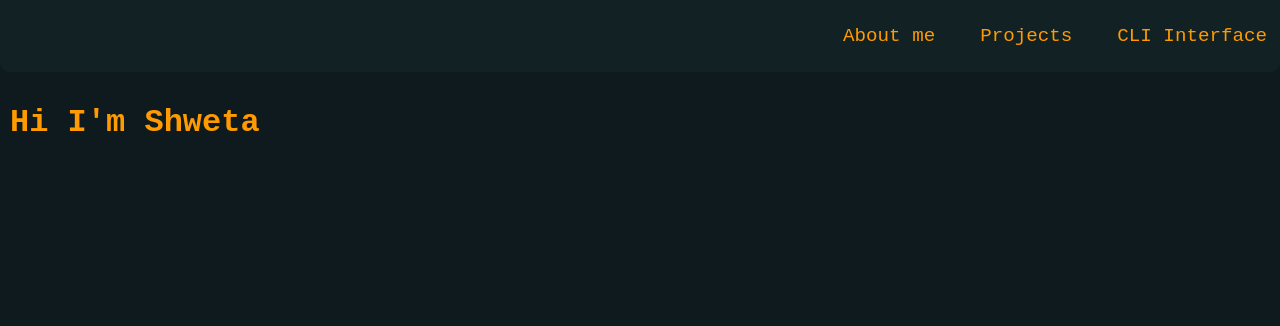
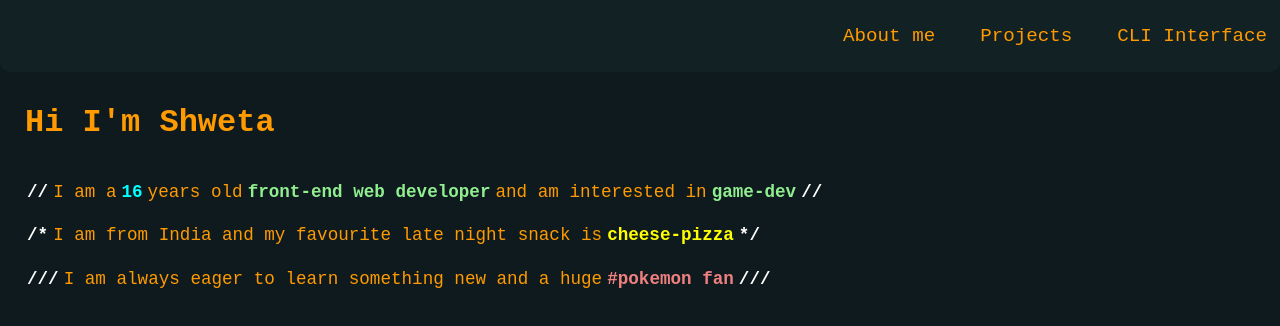
Before and after one commit to ShwetaShaw76/CLIPortfolio, a React (Vite) app: page / in a window 1280 px wide. Shown: the top 326 px of the page. Built offline with nearby package versions, Linux system fonts and the light colour scheme.

Commit message:
added colors to the texts

```diff
--- a/src/App.css
+++ b/src/App.css
@@ -44,3 +44,51 @@
 .hd p:hover::after {
   transform: scaleX(1);
 }
+
+.contents{
+    padding: 10px;
+    display: flex;
+    justify-content: flex-start;
+    flex-direction: column;
+    margin-left: 15px;
+}
+
+.contents h{
+    font-size: 2rem;
+    gap: 2px;
+}
+
+.contents p{
+    margin-bottom: 2px;
+    padding: 2px;
+    font-size: 1.1rem;
+    display: flex;
+    flex-direction: row;
+    gap: 5px;
+    align-items: center;
+}
+
+.contents p #age{
+  color: cyan;
+  font-weight: 900;
+}
+
+.contents p #grn{
+  color: lightgreen;
+  font-weight: 900;
+}
+
+.contents p #yellow{
+  color: yellow;
+  font-weight: 900;
+}
+
+.contents p #red{
+  color: lightcoral;
+  font-weight: 900;
+}
+
+.contents p #wht{
+    color: white;
+  font-weight: 900;
+}
--- a/src/App.jsx
+++ b/src/App.jsx
@@ -42,6 +42,9 @@ function Contents(){
   return(
     <div className="contents">
         <h1>{txt}</h1>
+        <p><div id="wht">//</div> I am a <div id='age'>16</div> years old <div id='grn'>front-end web developer</div> and am interested in <div id='grn'>game-dev</div> <div id="wht">//</div></p>
+        <p><div id="wht">/*</div> I am from India and my favourite late night snack is <div id='yellow'>cheese-pizza</div> <div id="wht">*/</div></p>
+        <p><div id="wht">///</div> I am always eager to learn something new and a huge <div id='red'>#pokemon fan</div> <div id="wht">///</div></p>
       </div>
   )
 }
--- a/src/index.css
+++ b/src/index.css
@@ -7,10 +7,3 @@ body{
     box-sizing:border-box;
     overflow-y: hidden;
 }
-
-.contents{
-    padding: 10px;
-    display: flex;
-    justify-content: flex-start;
-    align-items: center;
-}
```
